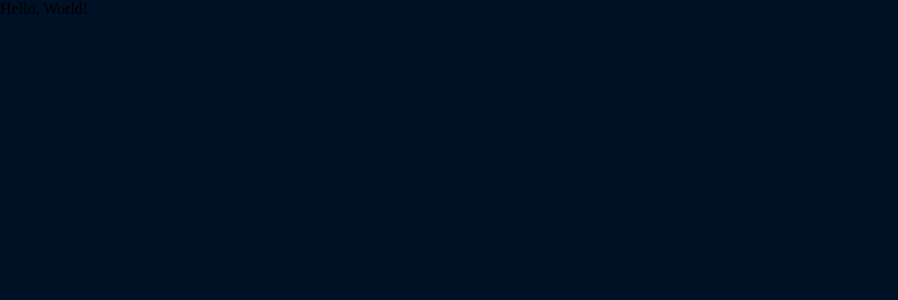
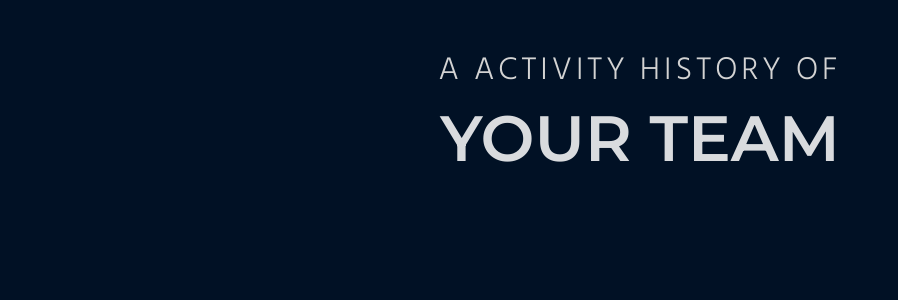
Before and after one commit to lunatic-cat/react-timeline-github-activity-v2, a React (Create React App) app: page / in a window 1280 px wide. Shown: the top 300 px of the page, without its empty margins (0-898 px from the left). Built offline with nearby package versions, Linux system fonts and the light colour scheme.

Commit message:
Added Title component, Ant design and fonts

```diff
--- a/package.json
+++ b/package.json
@@ -13,14 +13,18 @@
     "postinstall": "husky install"
   },
   "dependencies": {
+    "antd": "^4.16.8",
+    "lodash": "^4.17.21",
     "react": "^17.0.2",
     "react-dom": "^17.0.2",
+    "react-is": "^17.0.2",
     "react-scripts": "4.0.3",
     "styled-components": "^5.3.0",
     "web-vitals": "^2.1.0"
   },
   "devDependencies": {
     "@types/jest": "^26.0.24",
+    "@types/lodash": "^4.14.171",
     "@types/node": "^16.4.3",
     "@types/react": "^17.0.15",
     "@types/react-dom": "^17.0.9",
--- a/public/index.html
+++ b/public/index.html
@@ -3,6 +3,9 @@
   <head>
     <meta charset="utf-8" />
     <link rel="icon" href="%PUBLIC_URL%/favicon.ico" />
+    <style>
+      @import url('https://fonts.googleapis.com/css2?family=Hind+Siliguri:wght@300;400&family=Montserrat:wght@600&display=swap');
+    </style>
     <meta name="viewport" content="width=device-width, initial-scale=1" />
     <meta name="theme-color" content="#000000" />
     <meta
--- /dev/null
+++ b/src/App/components/Title/index.tsx
@@ -0,0 +1,20 @@
+import { Typography } from 'antd';
+
+import { Container } from './styled';
+
+type PropTypes = {
+  teamName: string;
+};
+
+const TitleComponent: React.FC<PropTypes> = ({ teamName }) => (
+  <Container align="center" direction="vertical" style={{ width: '100%' }}>
+    <Typography.Title level={2}>A ACTIVITY HISTORY OF</Typography.Title>
+    <Typography.Title>
+      {teamName}
+      {' '}
+      TEAM
+    </Typography.Title>
+  </Container>
+);
+
+export default TitleComponent;
--- /dev/null
+++ b/src/App/components/Title/styled.ts
@@ -0,0 +1,24 @@
+import { Space } from 'antd';
+import styled from 'styled-components';
+
+export const Container = styled(Space)`
+  margin-top: 48px;
+
+  h1 {
+    margin: 0;
+
+    font-weight: bold;
+    font-size: 64px;
+    font-family: 'Montserrat', sans-serif;
+  }
+
+  h2 {
+    margin: 0;
+
+    color: lightgrey;
+    font-weight: 300;
+    font-size: 32px;
+    font-family: 'Hind Siliguri', sans-serif;
+    letter-spacing: 4px;
+  }
+`;
--- a/src/App/index.tsx
+++ b/src/App/index.tsx
@@ -1,3 +1,7 @@
-const App: React.FC = () => <div>Hello, World!</div>;
+import Title from './components/Title';
+
+const App: React.FC = () => (
+  <Title teamName="YOUR" />
+);
 
 export default App;
--- /dev/null
+++ b/src/index.css
@@ -0,0 +1 @@
+@import '~antd/dist/antd.dark.css';
--- a/src/index.tsx
+++ b/src/index.tsx
@@ -2,6 +2,7 @@ import React from 'react';
 
 import ReactDOM from 'react-dom';
 
+import './index.css';
 import { GlobalStyle } from 'styled';
 
 import App from './App';
--- a/src/styled.ts
+++ b/src/styled.ts
@@ -6,6 +6,8 @@ export const GlobalStyle = createGlobalStyle`
   body {
     margin: 0;
 
+    font-family: 'Hind Siliguri', sans-serif;
+
     background-color: ${colors.dark.base};
   }
 `;
```
Also changed, not shown: 1 other file (tests, documents, lock files or other folders).
